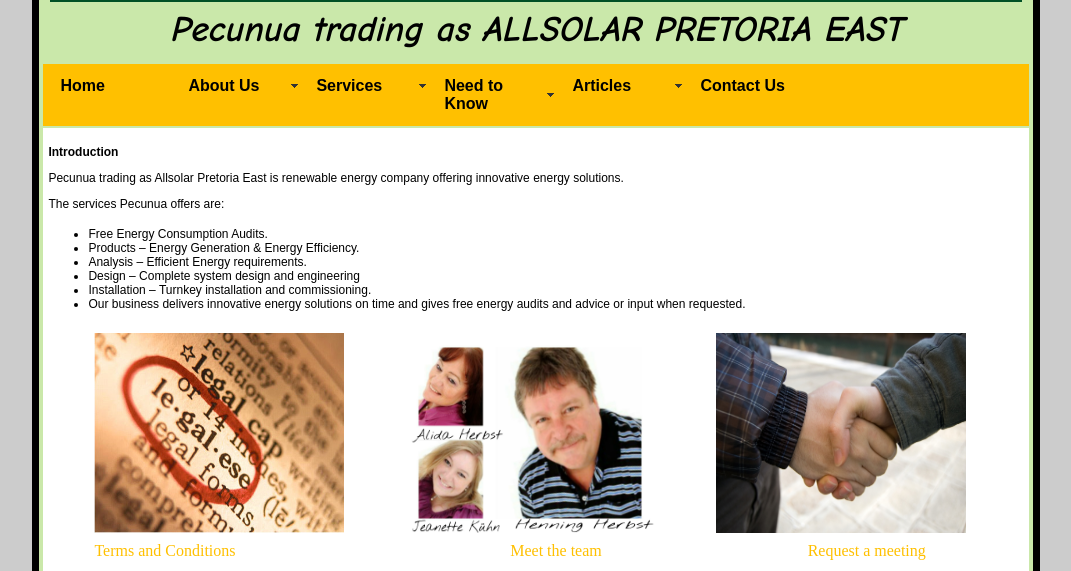
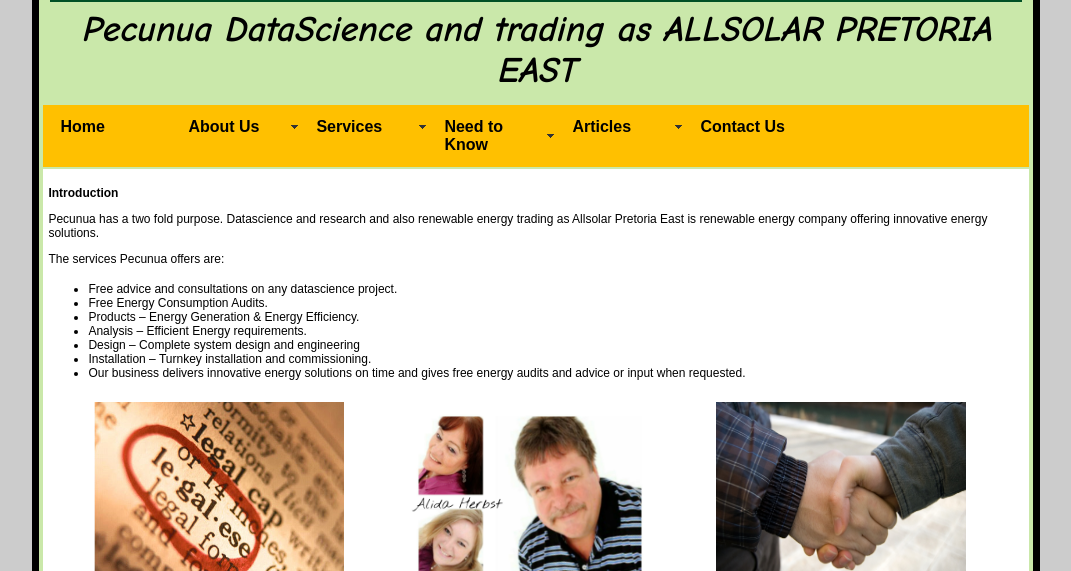
Before and after one commit to alidaherbst/alidaherbst.github.io, a plain HTML site: page Aboutus.html in a window 1280 px wide. Shown: the part 229-800 px from the top of the page, without its empty margins (104-1175 px from the left). Drawn offline with Linux system fonts and the light colour scheme.

Commit message:
Update Aboutus.html

```diff
--- a/Aboutus.html
+++ b/Aboutus.html
@@ -43,7 +43,7 @@ body {
                           <tr>
                               <td align="center" bgcolor="#CAE8AA">
                                   <span class="Heading_Main">
-                                      Pecunua trading as ALLSOLAR PRETORIA EAST
+                                      Pecunua DataScience and trading as ALLSOLAR PRETORIA EAST
                                   </span>
                               </td>
 
@@ -66,6 +66,7 @@ body {
                           <li>
                               <a href="Services.html" class="MenuBarItemSubmenu">Services</a>
                               <ul>
+                                  <li><a href="services/datascience.html">Energy Audits</a></li>
                                   <li><a href="services/energyaudits.html">Energy Audits</a></li>
                                   <li><a href="services/analysis.html">Analysis</a></li>
                                   <li><a href="services/products.html">Products</a></li>
@@ -76,6 +77,7 @@ body {
                           <li>
                               <a href="Needtoknow.html" class="MenuBarItemSubmenu">Need to Know</a>
                               <ul>
+                                  <li><a href="needtoKnow/datasciencebasics.html">System basics</a></li>
                                   <li><a href="needtoKnow/systembasics.html">System basics</a></li>
                                   <li><a href="needtoKnow/batterybasics.html">Battery basics</a></li>
                                   <li><a href="needtoKnow/inverterbasics.html">Inverter basics</a></li>
@@ -96,9 +98,10 @@ body {
               <tr>
                   <td bgcolor="#FFFFFF">
                       <p class="Paragraphbold">Introduction&nbsp;</p>
-                      <p class="paragraph"> Pecunua trading as Allsolar Pretoria East is renewable energy company offering innovative energy solutions. </p>
+                      <p class="paragraph"> Pecunua has a two fold purpose. Datascience and research and also renewable energy trading as Allsolar Pretoria East is renewable energy company offering innovative energy solutions. </p>
                       <p class="paragraph">The services Pecunua offers are: </p>
                       <ul>
+                          <li class="paragraph"> Free advice and consultations on any datascience project.</li>
                           <li class="paragraph"> Free Energy Consumption Audits.</li>
                           <li class="paragraph"> Products – Energy Generation & Energy Efficiency.</li>
                           <li class="paragraph"> Analysis – Efficient Energy requirements.</li>
```
